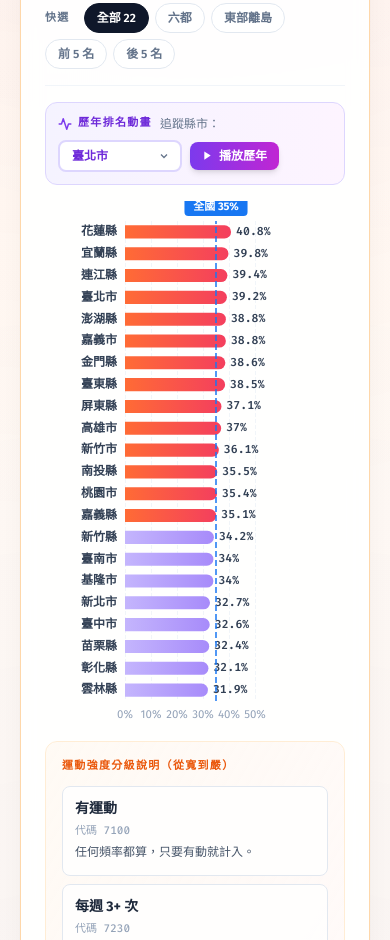
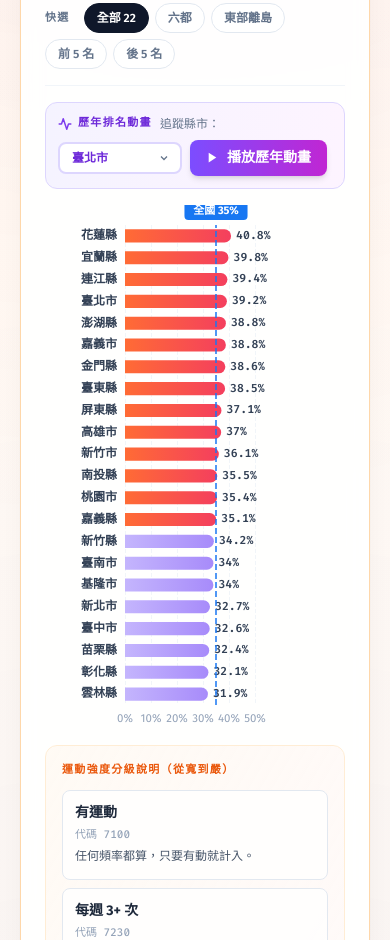
Before and after one commit to keanu77/twexercisemap, a website: page index.html in a window 390 px wide. Shown: the part 933-1873 px from the top of the page. Drawn offline with nearby package versions, Linux system fonts and the light colour scheme.

Commit message:
fix: 重 build Tailwind CSS（修復 responsive variants 遺失）；KPI 改 sm:grid-cols-3；播放鍵改 inline-style 確保視覺；CSS 加版本號避免快取

```diff
--- a/index.html
+++ b/index.html
@@ -12,7 +12,7 @@
 <link rel="preconnect" href="https://fonts.googleapis.com">
 <link rel="preconnect" href="https://fonts.gstatic.com" crossorigin>
 <link href="https://fonts.googleapis.com/css2?family=Fira+Code:wght@500;600;700&family=Fira+Sans:wght@400;500;600;700;900&family=Noto+Sans+TC:wght@400;500;700;900&display=swap" rel="stylesheet">
-<link href="./dist/output.css" rel="stylesheet">
+<link href="./dist/output.css?v=20260517d" rel="stylesheet">
 <script src="https://cdn.jsdelivr.net/npm/echarts@5.5.0/dist/echarts.min.js"></script>
 <style>
   :root {
@@ -209,7 +209,7 @@
     </header>
 
     <!-- KPI Strip (clickable to jump to relevant tab) -->
-    <section class="grid grid-cols-1 md:grid-cols-3 gap-3 mb-10" aria-label="關鍵指標">
+    <section class="grid grid-cols-1 sm:grid-cols-3 gap-3 mb-10" aria-label="關鍵指標">
       <button type="button" class="kpi text-left kpi-jump" data-jump="ranking" style="--accent:#ff6b35;--accent-soft:rgba(255,107,53,.12)" aria-label="跳至縣市排名">
         <div class="kpi-spark" aria-hidden="true">
           <svg width="18" height="18" viewBox="0 0 24 24" fill="none" stroke="currentColor" stroke-width="2.5" stroke-linecap="round" stroke-linejoin="round"><circle cx="12" cy="12" r="10"/><path d="M12 6v6l4 2"/></svg>
@@ -326,9 +326,11 @@
           <option value="金門縣">金門縣</option>
           <option value="連江縣">連江縣</option>
         </select>
-        <button id="race-play" class="inline-flex items-center gap-1.5 px-3 py-1.5 rounded-lg bg-gradient-to-r from-violet-600 to-fuchsia-600 text-white text-xs font-bold shadow-md hover:shadow-lg active:scale-95 transition-all cursor-pointer" type="button">
-          <svg id="race-icon" width="11" height="11" viewBox="0 0 24 24" fill="currentColor" aria-hidden="true"><polygon points="5 3 19 12 5 21 5 3"/></svg>
-          <span id="race-label">播放歷年</span>
+        <button id="race-play" type="button"
+          style="background: linear-gradient(90deg, #7c4dff 0%, #c026d3 100%); color: #fff;"
+          class="inline-flex items-center gap-2 px-4 py-2 rounded-lg text-sm font-bold shadow-md hover:shadow-xl active:scale-95 transition-all cursor-pointer whitespace-nowrap">
+          <svg id="race-icon" width="13" height="13" viewBox="0 0 24 24" fill="currentColor" aria-hidden="true"><polygon points="5 3 19 12 5 21 5 3"/></svg>
+          <span id="race-label">播放歷年動畫</span>
         </button>
         <div id="race-year-badge" class="hidden ml-auto inline-flex items-center gap-1.5 px-3 py-1.5 rounded-lg bg-violet-600 text-white text-xs font-bold">
           <span class="opacity-70">YEAR</span>
```
Also changed, not shown: dist/output.css.
